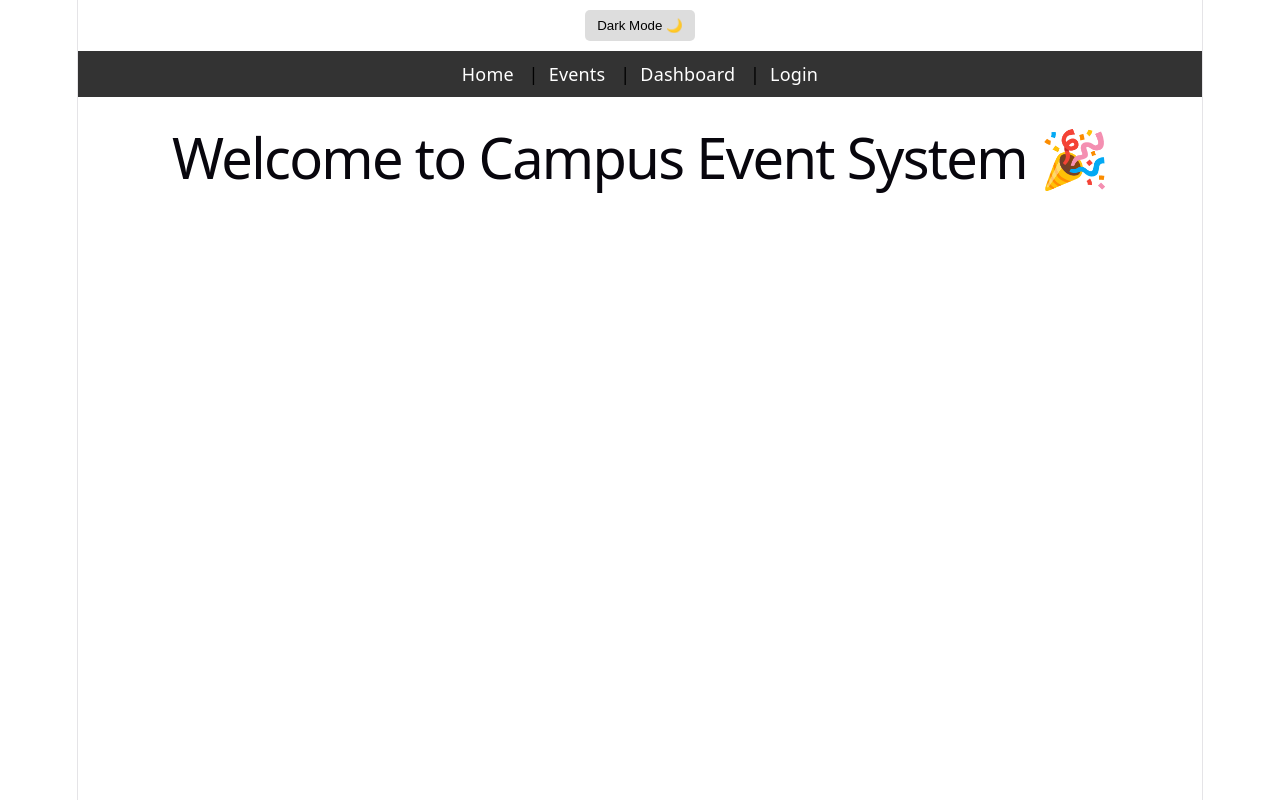
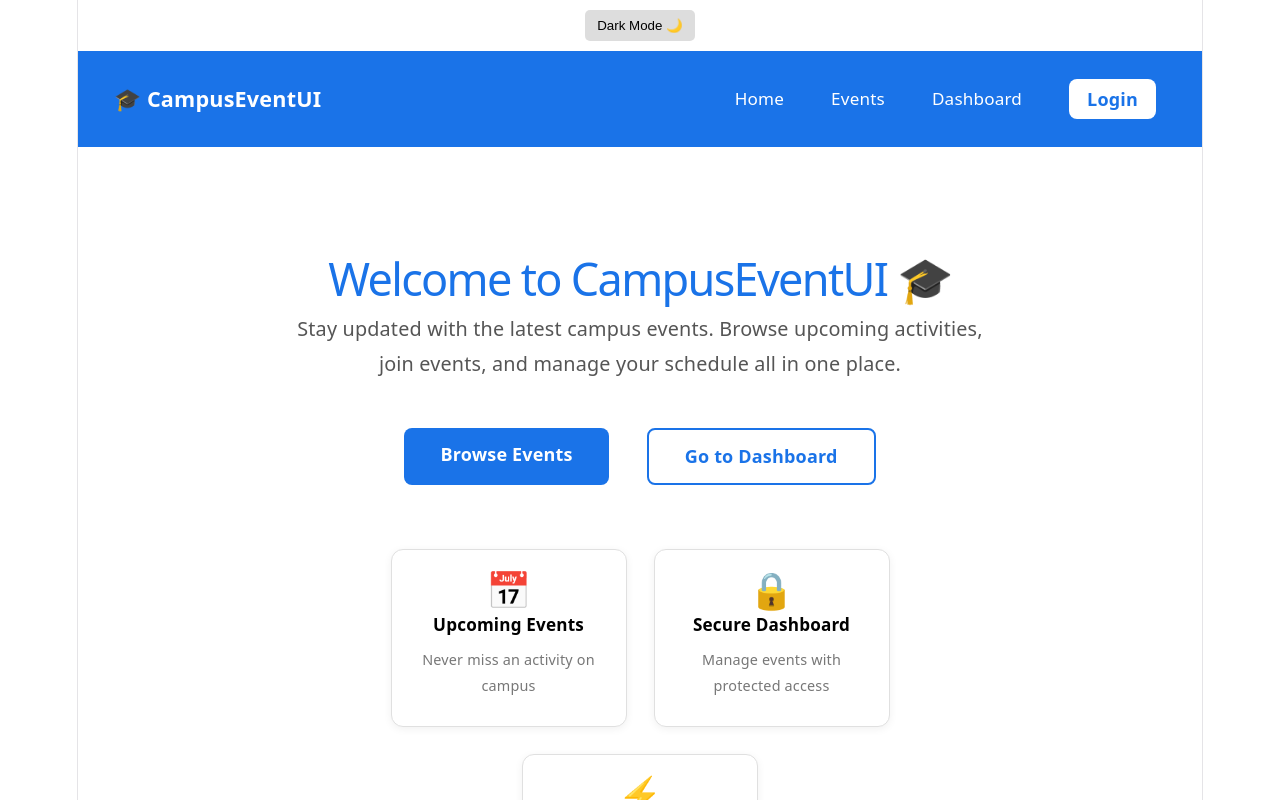
Before and after one commit to johnloise28-a11y/campuseventui, a React (Vite) app: page / in a window 1280 px wide. Shown: the top 800 px of the page. Built offline with nearby package versions, Linux system fonts and the light colour scheme.

Commit message:
complete all exam requirements

```diff
--- a/src/components/Navbar.jsx
+++ b/src/components/Navbar.jsx
@@ -1,13 +1,79 @@
-import { Link } from "react-router-dom";
+import { Link, useNavigate } from "react-router-dom";
+import { useEvents } from "../context/EventProvider";
 
-export default function Navbar() {
+function Navbar() {
+  const { isLoggedIn, logout } = useEvents();
+  const navigate = useNavigate();
+
+  const handleLogout = () => {
+    logout();
+    navigate("/login");
+  };
+
   return (
-    <nav>
-      <Link to="/">Home</Link> |
-      <Link to="/events">Events</Link> |
-      <Link to="/dashboard">Dashboard</Link> |
-      <Link to="/login">Login</Link>
+    <nav style={{
+      background: "#1a73e8",
+      padding: "1rem 2rem",
+      display: "flex",
+      justifyContent: "space-between",
+      alignItems: "center",
+    }}>
+      <span style={{ color: "#fff", fontWeight: "bold", fontSize: "1.2rem" }}>
+        🎓 CampusEventUI
+      </span>
+      <div style={{ display: "flex", gap: "1.5rem", alignItems: "center" }}>
+        {[
+          { to: "/", label: "Home" },
+          { to: "/events", label: "Events" },
+          { to: "/dashboard", label: "Dashboard" },
+        ].map(({ to, label }) => (
+          <Link
+            key={to}
+            to={to}
+            style={{
+              color: "#fff",
+              textDecoration: "none",
+              fontWeight: "500",
+              fontSize: "0.95rem",
+            }}
+          >
+            {label}
+          </Link>
+        ))}
+
+        {isLoggedIn ? (
+          <button
+            onClick={handleLogout}
+            style={{
+              background: "#fff",
+              color: "#1a73e8",
+              border: "none",
+              padding: "0.4rem 1rem",
+              borderRadius: "8px",
+              cursor: "pointer",
+              fontWeight: "600",
+            }}
+          >
+            Logout
+          </button>
+        ) : (
+          <Link
+            to="/login"
+            style={{
+              background: "#fff",
+              color: "#1a73e8",
+              padding: "0.4rem 1rem",
+              borderRadius: "8px",
+              textDecoration: "none",
+              fontWeight: "600",
+            }}
+          >
+            Login
+          </Link>
+        )}
+      </div>
     </nav>
   );
-  <nav style={{ background: "#333", padding: "10px" }}></nav>
 }
+
+export default Navbar;
--- a/src/components/ProtectedRoute.jsx
+++ b/src/components/ProtectedRoute.jsx
@@ -1,7 +1,14 @@
 import { Navigate } from "react-router-dom";
+import { useEvents } from "../context/EventProvider";
 
-export default function ProtectedRoute({ children }) {
-  const isLoggedIn = false; // change later
+function ProtectedRoute({ children }) {
+  const { isLoggedIn } = useEvents();
 
-  return isLoggedIn ? children : <Navigate to="/login" />;
+  if (!isLoggedIn) {
+    return <Navigate to="/login" />;
+  }
+
+  return children;
 }
+
+export default ProtectedRoute;
--- a/src/context/EventProvider.jsx
+++ b/src/context/EventProvider.jsx
@@ -1,4 +1,4 @@
-import { createContext, useContext, useReducer } from "react";
+import { createContext, useContext, useReducer, useState } from "react";
 
 const EventContext = createContext();
 
@@ -13,15 +13,9 @@ const initialState = {
 function eventReducer(state, action) {
   switch (action.type) {
     case "ADD_EVENT":
-      return {
-        ...state,
-        events: [...state.events, action.payload],
-      };
+      return { ...state, events: [...state.events, action.payload] };
     case "DELETE_EVENT":
-      return {
-        ...state,
-        events: state.events.filter((e) => e.id !== action.payload),
-      };
+      return { ...state, events: state.events.filter((e) => e.id !== action.payload) };
     case "TOGGLE_STATUS":
       return {
         ...state,
@@ -38,13 +32,24 @@ function eventReducer(state, action) {
 
 export function EventProvider({ children }) {
   const [state, dispatch] = useReducer(eventReducer, initialState);
+  const [isLoggedIn, setIsLoggedIn] = useState(false);
 
   const addEvent = (event) => dispatch({ type: "ADD_EVENT", payload: event });
   const deleteEvent = (id) => dispatch({ type: "DELETE_EVENT", payload: id });
   const toggleStatus = (id) => dispatch({ type: "TOGGLE_STATUS", payload: id });
+  const login = () => setIsLoggedIn(true);
+  const logout = () => setIsLoggedIn(false);
 
   return (
-    <EventContext.Provider value={{ state, addEvent, deleteEvent, toggleStatus }}>
+    <EventContext.Provider value={{
+      state,
+      addEvent,
+      deleteEvent,
+      toggleStatus,
+      isLoggedIn,
+      login,
+      logout,
+    }}>
       {children}
     </EventContext.Provider>
   );
--- a/src/pages/Home.jsx
+++ b/src/pages/Home.jsx
@@ -1,3 +1,84 @@
-export default function Home() {
-  return <h1>Welcome to Campus Event System 🎉</h1>;
+import { Link } from "react-router-dom";
+
+function Home() {
+  return (
+    <div style={{
+      padding: "4rem 2rem",
+      textAlign: "center",
+      maxWidth: "700px",
+      margin: "0 auto",
+    }}>
+      <h1 style={{ fontSize: "2.5rem", color: "#1a73e8", marginBottom: "1rem" }}>
+        Welcome to CampusEventUI 🎓
+      </h1>
+      <p style={{ fontSize: "1.1rem", color: "#555", marginBottom: "2rem", lineHeight: "1.8" }}>
+        Stay updated with the latest campus events. Browse upcoming activities,
+        join events, and manage your schedule all in one place.
+      </p>
+
+      <div style={{ display: "flex", gap: "1rem", justifyContent: "center", flexWrap: "wrap" }}>
+        <Link
+          to="/events"
+          style={{
+            background: "#1a73e8",
+            color: "#fff",
+            padding: "0.75rem 2rem",
+            borderRadius: "8px",
+            textDecoration: "none",
+            fontWeight: "600",
+            fontSize: "1rem",
+          }}
+        >
+          Browse Events
+        </Link>
+        <Link
+          to="/dashboard"
+          style={{
+            background: "#fff",
+            color: "#1a73e8",
+            padding: "0.75rem 2rem",
+            borderRadius: "8px",
+            textDecoration: "none",
+            fontWeight: "600",
+            fontSize: "1rem",
+            border: "2px solid #1a73e8",
+          }}
+        >
+          Go to Dashboard
+        </Link>
+      </div>
+
+      <div style={{
+        display: "flex",
+        gap: "1.5rem",
+        justifyContent: "center",
+        marginTop: "3rem",
+        flexWrap: "wrap",
+      }}>
+        {[
+          { icon: "📅", title: "Upcoming Events", desc: "Never miss an activity on campus" },
+          { icon: "🔒", title: "Secure Dashboard", desc: "Manage events with protected access" },
+          { icon: "⚡", title: "Real-Time Updates", desc: "Data refreshes automatically" },
+        ].map(({ icon, title, desc }) => (
+          <div
+            key={title}
+            style={{
+              background: "#fff",
+              border: "1px solid #e0e0e0",
+              borderRadius: "12px",
+              padding: "1.5rem",
+              width: "180px",
+              boxShadow: "0 2px 8px rgba(0,0,0,0.06)",
+            }}
+          >
+            <div style={{ fontSize: "2rem" }}>{icon}</div>
+            <h3 style={{ margin: "0.5rem 0", fontSize: "0.95rem" }}>{title}</h3>
+            <p style={{ fontSize: "0.8rem", color: "#777" }}>{desc}</p>
+          </div>
+        ))}
+      </div>
+    </div>
+  );
 }
+
+export default Home;
--- a/src/pages/Login.jsx
+++ b/src/pages/Login.jsx
@@ -1,3 +1,123 @@
-export default function Login() {
-  return <h1>Login Page</h1>;
+import { useState } from "react";
+import { useNavigate } from "react-router-dom";
+import { useEvents } from "../context/EventProvider";
+
+function Login() {
+  const [username, setUsername] = useState("");
+  const [password, setPassword] = useState("");
+  const [error, setError] = useState("");
+  const { login } = useEvents();
+  const navigate = useNavigate();
+
+  const handleLogin = () => {
+    if (!username || !password) {
+      setError("Please enter your username and password.");
+      return;
+    }
+    if (username === "admin" && password === "1234") {
+      login();
+      navigate("/dashboard");
+    } else {
+      setError("Incorrect username or password.");
+    }
+  };
+
+  return (
+    <div style={{
+      display: "flex",
+      justifyContent: "center",
+      alignItems: "center",
+      minHeight: "80vh",
+      background: "#f5f7fa",
+    }}>
+      <div style={{
+        background: "#fff",
+        padding: "2.5rem",
+        borderRadius: "16px",
+        boxShadow: "0 4px 20px rgba(0,0,0,0.1)",
+        width: "100%",
+        maxWidth: "380px",
+      }}>
+        <h2 style={{ textAlign: "center", color: "#1a73e8", marginBottom: "0.5rem" }}>
+          🔐 Login
+        </h2>
+        <p style={{ textAlign: "center", color: "#777", marginBottom: "1.5rem", fontSize: "0.9rem" }}>
+          Use <strong>admin</strong> / <strong>1234</strong> to log in
+        </p>
+
+        {error && (
+          <p style={{
+            background: "#fce8e6",
+            color: "#d93025",
+            padding: "0.75rem",
+            borderRadius: "8px",
+            fontSize: "0.85rem",
+            marginBottom: "1rem",
+            textAlign: "center",
+          }}>
+            {error}
+          </p>
+        )}
+
+        <div style={{ marginBottom: "1rem" }}>
+          <label style={{ fontSize: "0.85rem", color: "#555", display: "block", marginBottom: "0.3rem" }}>
+            Username
+          </label>
+          <input
+            type="text"
+            value={username}
+            onChange={(e) => setUsername(e.target.value)}
+            placeholder="Enter username"
+            style={{
+              width: "100%",
+              padding: "0.6rem 1rem",
+              borderRadius: "8px",
+              border: "1px solid #ccc",
+              fontSize: "1rem",
+              boxSizing: "border-box",
+            }}
+          />
+        </div>
+
+        <div style={{ marginBottom: "1.5rem" }}>
+          <label style={{ fontSize: "0.85rem", color: "#555", display: "block", marginBottom: "0.3rem" }}>
+            Password
+          </label>
+          <input
+            type="password"
+            value={password}
+            onChange={(e) => setPassword(e.target.value)}
+            placeholder="Enter password"
+            style={{
+              width: "100%",
+              padding: "0.6rem 1rem",
+              borderRadius: "8px",
+              border: "1px solid #ccc",
+              fontSize: "1rem",
+              boxSizing: "border-box",
+            }}
+          />
+        </div>
+
+        <button
+          onClick={handleLogin}
+          style={{
+            width: "100%",
+            padding: "0.75rem",
+            background: "#1a73e8",
+            color: "#fff",
+            border: "none",
+            borderRadius: "8px",
+            fontSize: "1rem",
+            fontWeight: "600",
+            cursor: "pointer",
+          }}
+        >
+          Log In
+        </button>
+      </div>
+    </div>
+  );
 }
+
+export default Login;
```
